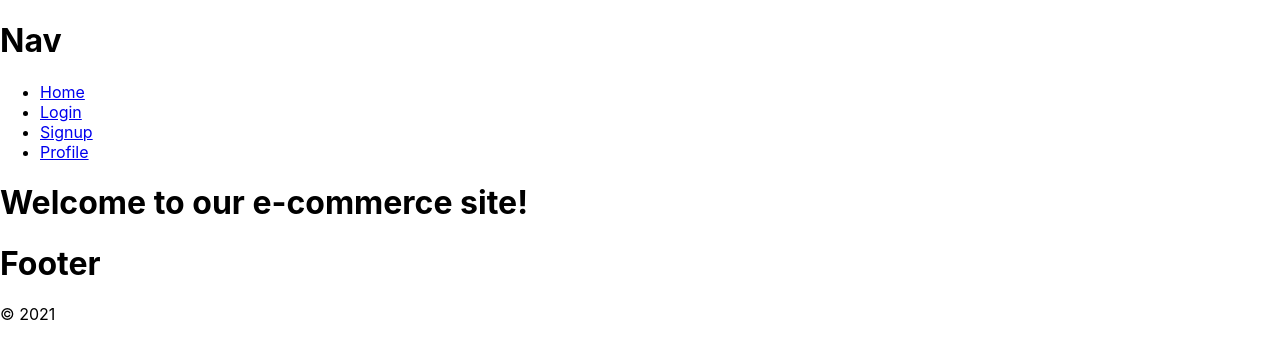
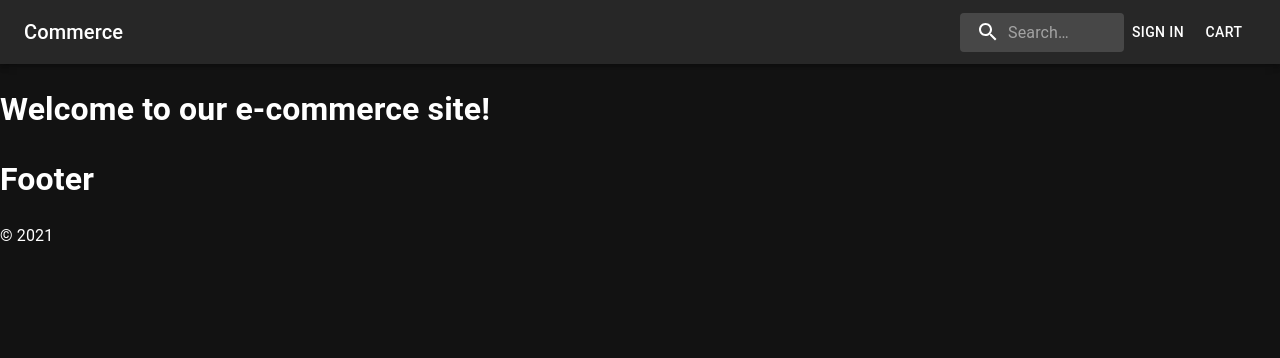
Before and after one commit to Justin-Connors/e-commerce-site, a React (Create React App) app in the folder client/: page / in a window 1280 px wide. Shown: the top 358 px of the page. Built offline with nearby package versions, Linux system fonts and the light colour scheme.

Commit message:
some work on nav bar, made project dark theme

```diff
--- a/client/src/App.js
+++ b/client/src/App.js
@@ -13,6 +13,10 @@
 } from "@apollo/client";
 import { setContext } from "@apollo/client/link/context";
 
+//material ui theme imports
+import { ThemeProvider, createTheme } from "@mui/material/styles";
+import CssBaseline from "@mui/material/CssBaseline";
+
 import Home from "./pages/Home";
 import NoMatch from "./pages/NoMatch";
 import Login from "./pages/Login";
@@ -21,6 +25,13 @@
 import Footer from "./components/Footer/index";
 import Profile from "./pages/Profile";
 import Auth from "./utils/auth";
+
+//material ui darkTheme
+const darkTheme = createTheme({
+  palette: {
+    mode: "dark",
+  },
+});
 
 const httpLink = createHttpLink({
   uri: "/graphql",
@@ -45,6 +56,8 @@
   return (
     <ApolloProvider client={client}>
       <Router>
+        <ThemeProvider theme={darkTheme}>
+          <CssBaseline />
           <div>
             <Nav />
             <main>
@@ -63,6 +76,7 @@
             </main>
             <Footer />
           </div>
+        </ThemeProvider>
       </Router>
     </ApolloProvider>
   );
--- a/client/src/components/Nav/index.js
+++ b/client/src/components/Nav/index.js
@@ -1,27 +1,71 @@
 import React from "react";
+import { AppBar, Toolbar, Typography, Button, IconButton } from "@mui/material";
+import { styled, alpha } from "@mui/material/styles";
+import SearchIcon from "@mui/icons-material/Search";
+import InputBase from "@mui/material/InputBase";
+
+const Search = styled("div")(({ theme }) => ({
+  position: "relative",
+  borderRadius: theme.shape.borderRadius,
+  backgroundColor: alpha(theme.palette.common.white, 0.15),
+  "&:hover": {
+    backgroundColor: alpha(theme.palette.common.white, 0.25),
+  },
+  marginLeft: 0,
+  width: "100%",
+  [theme.breakpoints.up("sm")]: {
+    marginLeft: theme.spacing(1),
+    width: "auto",
+  },
+}));
+
+const SearchIconWrapper = styled("div")(({ theme }) => ({
+  padding: theme.spacing(0, 2),
+  height: "100%",
+  position: "absolute",
+  pointerEvents: "none",
+  display: "flex",
+  alignItems: "center",
+  justifyContent: "center",
+}));
+
+const StyledInputBase = styled(InputBase)(({ theme }) => ({
+  color: "inherit",
+  width: "100%",
+  "& .MuiInputBase-input": {
+    padding: theme.spacing(1, 1, 1, 0),
+    // vertical padding + font size from searchIcon
+    paddingLeft: `calc(1em + ${theme.spacing(4)})`,
+    transition: theme.transitions.create("width"),
+    [theme.breakpoints.up("sm")]: {
+      width: "12ch",
+      "&:focus": {
+        width: "20ch",
+      },
+    },
+  },
+}));
 
 const Nav = () => {
   return (
-    <div>
-      <h1>Nav</h1>
-      <nav>
-        <ul>
-          <li>
-            <a href="/">Home</a>
-          </li>
-          <li>
-            <a href="/login">Login</a>
-          </li>
-          <li>
-            <a href="/signup">Signup</a>
-          </li>
-          <li>
-            <a href="/profile">Profile</a>
-          </li>
-        </ul>
-      </nav>
-    </div>
+    <AppBar position="static">
+      <Toolbar>
+        <Typography variant="h6" style={{ flexGrow: 1 }}>
+          Commerce
+        </Typography>
+        <Search>
+          <SearchIconWrapper>
+            <SearchIcon />
+          </SearchIconWrapper>
+          <StyledInputBase
+            placeholder="Search…"
+            inputProps={{ "aria-label": "search" }}
+          />
+        </Search>
+        <Button color="inherit">Sign In</Button>
+        <Button color="inherit">Cart</Button>
+      </Toolbar>
+    </AppBar>
   );
 };
-
 export default Nav;
```
Lines whose indentation alone changed are shown as unchanged.
